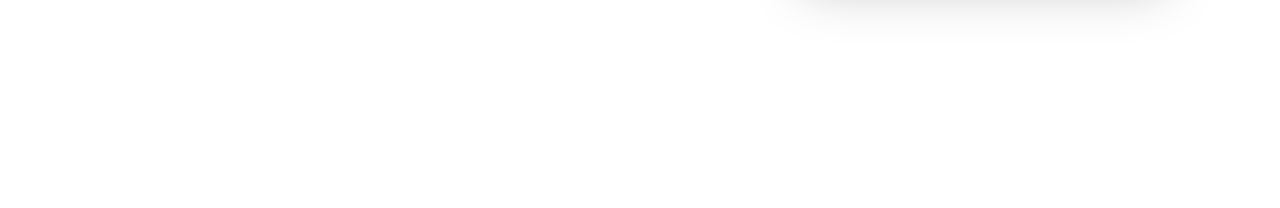
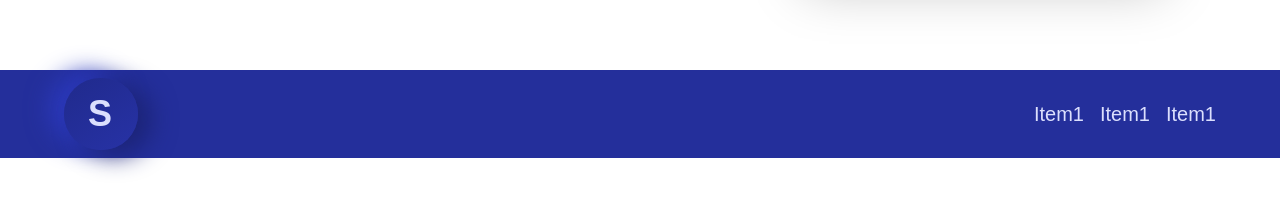
Before and after one commit to samsuzzaman1998/samsuzzaman_portfolio, a React (Create React App) app: page / in a window 1280 px wide. Shown: the part 410-618 px from the top of the page. Built offline with nearby package versions, Linux system fonts and the light colour scheme.

Commit message:
add navbar

```diff
--- a/src/Components/Navbar/Navbar.css
+++ b/src/Components/Navbar/Navbar.css
@@ -1,17 +1,13 @@
 /* Style the navbar */
 #navbar {
-    overflow: hidden;
+    /* overflow: hidden; */
     background-color: #333;
 }
-
-/* Navbar links */
-#navbar a {
-    float: left;
-    display: block;
-    color: #f2f2f2;
-    text-align: center;
-    padding: 14px;
-    text-decoration: none;
+#navbar .s_brand {
+    border-radius: 80px;
+    background: linear-gradient(145deg, #202a8c, #2732a6);
+    box-shadow: 14px 5px 25px #1c2477, -14px -5px 25px #2c3abf;
+    padding: 1rem 1.5rem;
 }
 
 /* Page content */
--- a/src/Components/Navbar/Navbar.js
+++ b/src/Components/Navbar/Navbar.js
@@ -21,10 +21,75 @@
             setScrollValue(false);
         }
     };
+
+    const menuItems = (
+        <>
+            <li className="capitalize font-light text-neutral text-xl mb-3 lg:mb-0 lg:mr-4">
+                item1
+            </li>
+            <li className="capitalize font-light text-neutral text-xl mb-3 lg:mb-0 lg:mr-4">
+                item1
+            </li>
+            <li className="capitalize font-light text-neutral text-xl">
+                item1
+            </li>
+        </>
+    );
     return (
-        <nav className={`navbar-wrapper `} ref={navbarRef}>
+        <nav className={`navbar-wrapper z-50 `} ref={navbarRef}>
             <div id="navbar" className={`${scrollValue ? "sticky-nav" : ""}`}>
                 {/* navbar content goes here */}
+                <div className="navbar bg-primary text-base-100 lg:px-16 px-6">
+                    <div className="navbar-start">
+                        {/* <Link
+                    to="/"
+                    className="uppercase text-xl sm:text-4xl text-neutral font-semibold tracking-wider "
+                >
+                    kit-shop
+                </Link> */}
+                        <a
+                            href="/"
+                            className=" s_brand uppercase text-xl sm:text-4xl text-neutral font-semibold tracking-wider "
+                        >
+                            S
+                        </a>
+                    </div>
+                    <div className="navbar-end">
+                        <div className="dropdown dropdown-end block lg:hidden">
+                            <label
+                                tabIndex="0"
+                                className="btn btn-ghost lg:hidden"
+                            >
+                                <svg
+                                    xmlns="http://www.w3.org/2000/svg"
+                                    className="h-5 w-5"
+                                    fill="none"
+                                    viewBox="0 0 24 24"
+                                    stroke="currentColor"
+                                >
+                                    <path
+                                        strokeLinecap="round"
+                                        strokeLinejoin="round"
+                                        strokeWidth="2"
+                                        d="M4 6h16M4 12h8m-8 6h16"
+                                    />
+                                </svg>
+                            </label>
+                            <ul
+                                tabIndex="0"
+                                className="menu menu-compact dropdown-content mt-5 p-2 shadow w-60 bg-primary"
+                            >
+                                {menuItems}
+                                {/* {userInfo} */}
+                            </ul>
+                        </div>
+                        {/* large menu */}
+                        <ul className="menu menu-horizontal p-0 hidden lg:flex ">
+                            {menuItems}
+                            {/* {userInfo} */}
+                        </ul>
+                    </div>
+                </div>
             </div>
         </nav>
     );
--- a/src/Pages/HomePage.js
+++ b/src/Pages/HomePage.js
@@ -3,13 +3,33 @@
 import Navbar from "../Components/Navbar/Navbar";
 
 const HomePage = () => {
+    const H1 = `
+     Lorem ipsum dolor sit amet consectetur adipisicing elit. Ex
+                neque alias provident? Praesentium, nisi temporibus numquam
+                suscipit eligendi dignissimos ad, voluptatum omnis ex ipsa
+                consequuntur ut, facilis expedita corrupti reiciendis!
+                 Lorem ipsum dolor sit amet consectetur adipisicing elit. Ex
+                neque alias provident? Praesentium, nisi temporibus numquam
+                suscipit eligendi dignissimos ad, voluptatum omnis ex ipsa
+                consequuntur ut, facilis expedita corrupti reiciendis!
+                 Lorem ipsum dolor sit amet consectetur adipisicing elit. Ex
+                neque alias provident? Praesentium, nisi temporibus numquam
+                suscipit eligendi dignissimos ad, voluptatum omnis ex ipsa
+                consequuntur ut, facilis expedita corrupti reiciendis!
+                 Lorem ipsum dolor sit amet consectetur adipisicing elit. Ex
+                neque alias provident? Praesentium, nisi temporibus numquam
+                suscipit eligendi dignissimos ad, voluptatum omnis ex ipsa
+                consequuntur ut, facilis expedita corrupti reiciendis!
+
+    `;
     return (
         <>
             <Hero />
-            {/* <Navbar /> */}
+            <Navbar />
             {/* <div className="mx-auto content">
                 Bottom Content of Navbar
             </div> */}
+            {/* <h1 className="display_1">{H1}</h1> */}
         </>
     );
 };
```
